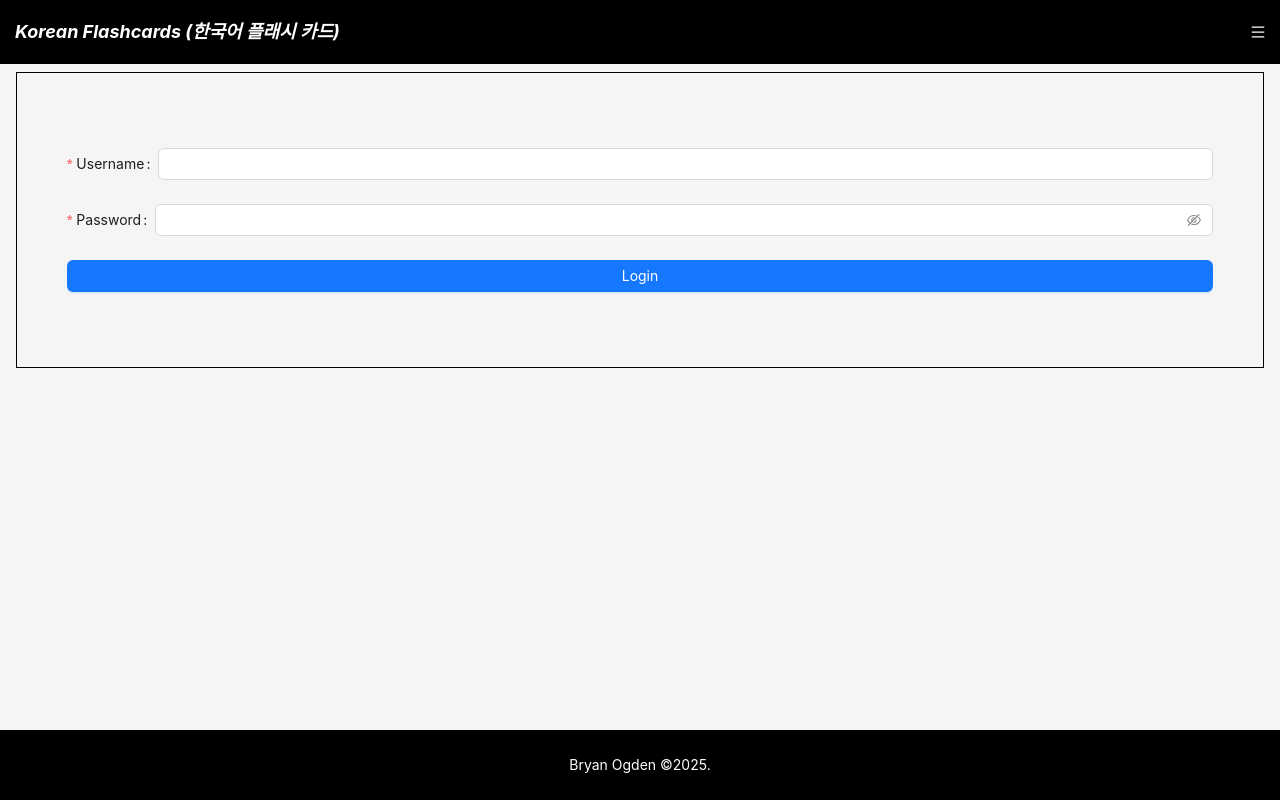
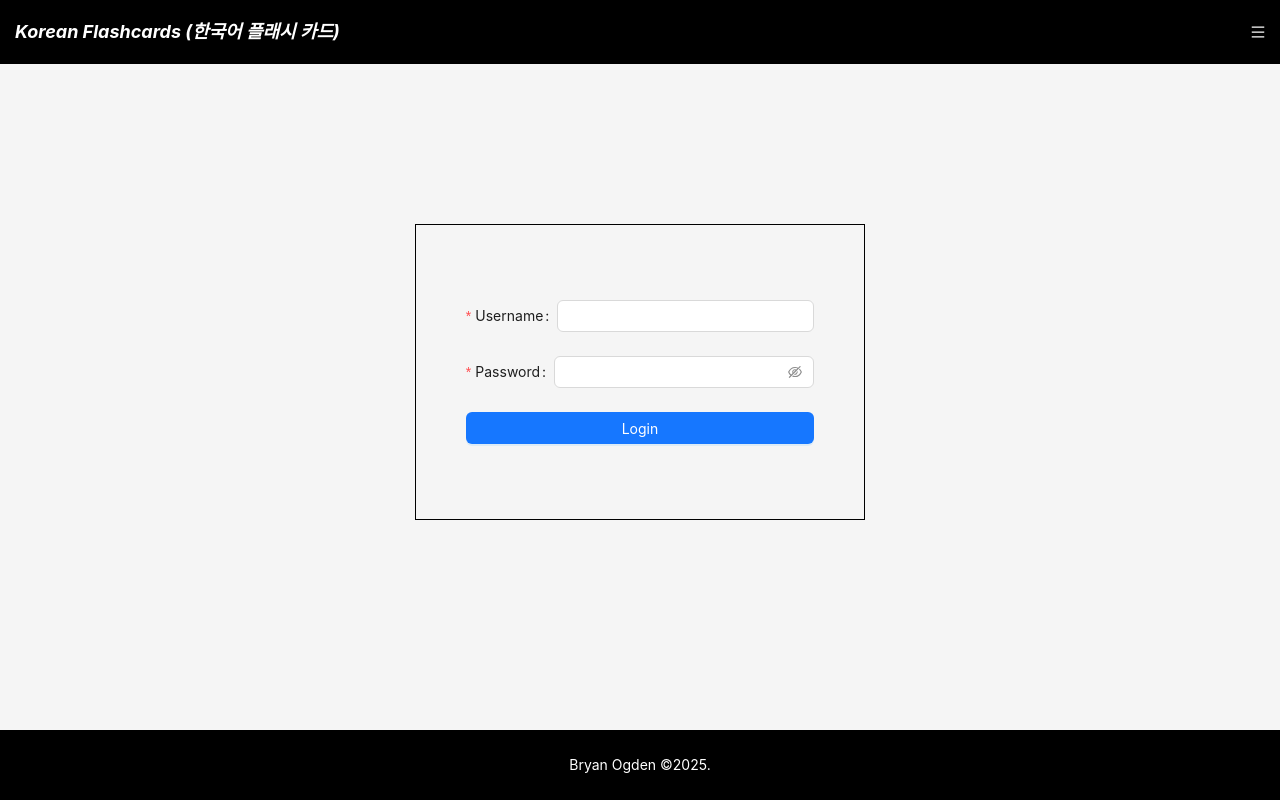
Before and after one commit to bryanonyc/flashcards-app, a React (Create React App) app in the folder flashcards-frontend/: page /login in a window 1280 px wide. Built offline with nearby package versions, Linux system fonts and the light colour scheme; no server answers.

Commit message:
Tidy up styling of login form

```diff
--- a/flashcards-frontend/src/App.css
+++ b/flashcards-frontend/src/App.css
@@ -52,6 +52,17 @@ body {
 
 .preserve-newlines {
     white-space: pre-wrap;
+}
+
+.home-container,
+.login-container,
+.register-container,
+.spin-container {
+    display: flex;
+    flex-direction: column;
+    align-items: center;
+    justify-content: center;
+    min-height: 75vh;
 }
 
 .center-content {
```
